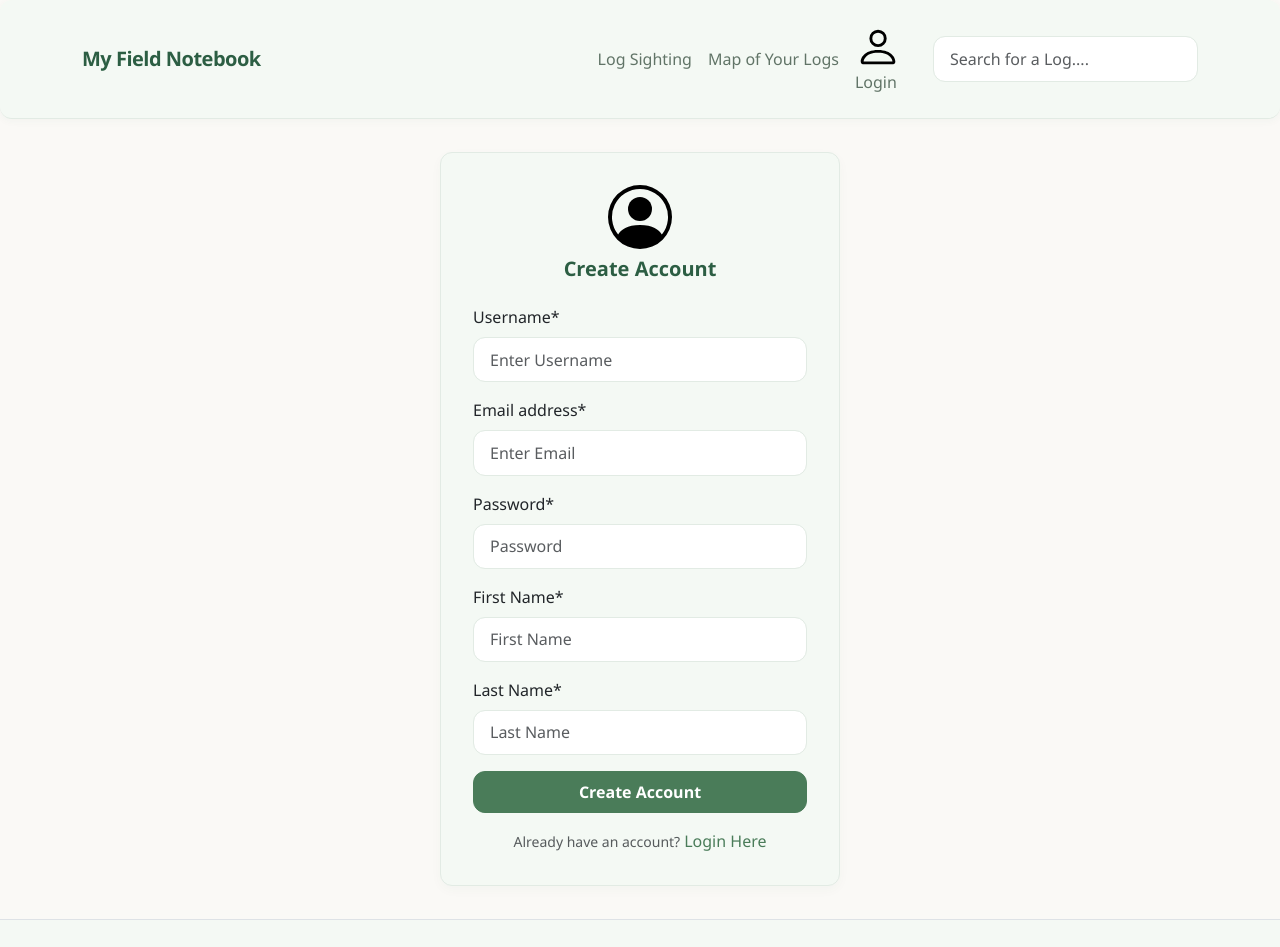
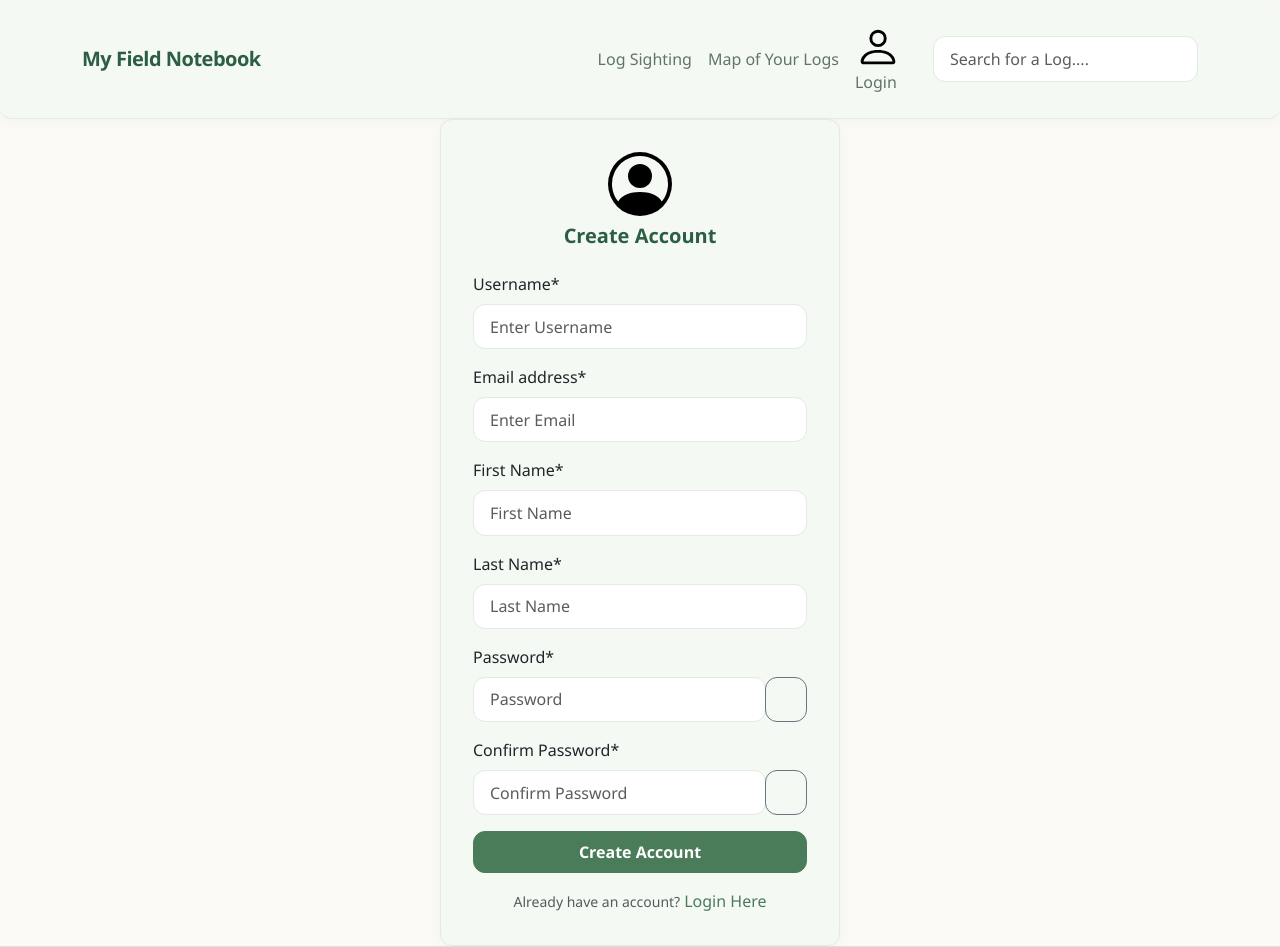
Before and after one commit to aerickson22/Wildlife_Field_NoteBook, a React (Vite) app: page /signup in a window 1280 px wide. Shown: the top 947 px of the page. Built offline with nearby package versions, Linux system fonts and the light colour scheme; no server answers.

Commit message:
added confirm password and hide and unhide password

```diff
--- a/src/pages/Login.jsx
+++ b/src/pages/Login.jsx
@@ -1,9 +1,9 @@
-import { Card, Form, Button, Alert, Spinner } from 'react-bootstrap';
+import { Card, Form, Button, Alert, Spinner, InputGroup } from 'react-bootstrap';
 import { NavLink, useNavigate } from 'react-router-dom';
 import React, { useState } from 'react';
 import { useForm } from "react-hook-form";
 import { useUser } from './../utils/UserContext.jsx';
-import { PersonCircle, X } from 'react-bootstrap-icons';
+import { PersonCircle, X, Eye, EyeSlash  } from 'react-bootstrap-icons';
 import Layout from './../components/Layout.jsx';
 
 export default function Login(){
@@ -12,6 +12,7 @@ export default function Login(){
     const [ show, setShow ] = useState(false);
     const [ err, setErr ] = useState("");
     const { register, handleSubmit, formState: { errors } } = useForm();
+    const [ showPassword, setShowPassword ] = useState(false);
     const navigate = useNavigate();
 
     const toggleShow = () => setShow(!show);
@@ -70,13 +71,19 @@ export default function Login(){
                                     {errors.username && <p className="text-danger small mt-1">Username is required</p>}
                                 </Form.Group>
                                 <Form.Group className="mb-3" controlId="formPassword">
-                                    <Form.Label>Password</Form.Label>
-                                    <Form.Control
-                                    {...register("password", { required: true })}
-                                    type="password"
-                                    placeholder="Password"
-                                    />
-                                    {errors.password && <p className="text-danger small mt-1">Password is required</p>}
+                                    <Form.Label>Password*</Form.Label>
+                                    <InputGroup>
+                                        <Form.Control
+                                            {...register("password", { required: true, minLength: 8 })}
+                                            type={showPassword ? "text" : "password"}
+                                            placeholder="Password"
+                                        />
+                                        <Button variant="outline-secondary" onClick={() => setShowPassword(!showPassword)} tabIndex={-1}>
+                                            {showPassword ? <EyeSlash /> : <Eye />}
+                                        </Button>
+                                    </InputGroup>
+                                    {errors.password?.type === 'required' && <p className="text-danger small mt-1">Password is required</p>}
+                                    {errors.password?.type === 'minLength' && <p className="text-danger small mt-1">Password must be at least 8 characters</p>}
                                 </Form.Group>
                                 <Button variant="primary" type="submit" className="w-100 mb-3" disabled={loading}>
                                     {loading ? (
--- a/src/pages/Signup.jsx
+++ b/src/pages/Signup.jsx
@@ -1,15 +1,19 @@
-import { Card, Form, Button, Alert, Spinner } from 'react-bootstrap';
+import { Card, Form, Button, Alert, Spinner, InputGroup } from 'react-bootstrap';
 import { NavLink, useNavigate } from 'react-router-dom';
 import React, { useState } from 'react';
 import { useForm } from "react-hook-form";
-import { PersonCircle, X } from 'react-bootstrap-icons';
+import { PersonCircle, X, Eye, EyeSlash } from 'react-bootstrap-icons';
 import Layout from './../components/Layout.jsx';
 
 export default function Signup() {
     const [ loading, setLoading ] = useState(false);
     const [ show, setShow ] = useState(false);
+    const [ success, setSuccess ] = useState(false);
     const [ err, setErr ] = useState("");
-    const { register, handleSubmit, formState: { errors } } = useForm();
+    const { register, handleSubmit, watch, formState: { errors } } = useForm();
+    const [ showPassword, setShowPassword ] = useState(false);
+    const [ showConfirmPassword, setShowConfirmPassword ] = useState(false);
+    const password = watch("password");
     const navigate = useNavigate();
 
     const onSubmit = async (data) => {
@@ -27,9 +31,9 @@ export default function Signup() {
                 setShow(true);
                 setLoading(false);
             } else {
-                alert("Account Successfully Created");
+                setSuccess(true);
                 setLoading(false);
-                navigate("/login");
+                setTimeout(() => navigate("/login"), 2000);
             }
         } catch (err) {
             setShow(true);
@@ -54,6 +58,9 @@ export default function Signup() {
                                     <X size={20} />
                                 </Button>
                             </Alert>
+                            <Alert show={success} variant="success" className="py-2">
+                                <p className="mb-0">Account successfully created! Redirecting to login...</p>
+                            </Alert>
                             <Form onSubmit={handleSubmit(onSubmit)}>
                                 <Form.Group className="mb-3" controlId="formUsername">
                                     <Form.Label>Username*</Form.Label>
@@ -75,16 +82,6 @@ export default function Signup() {
                                     {errors.email?.type === 'required' && <p className="text-danger small mt-1">Email is required</p>}
                                     {errors.email?.type === 'pattern' && <p className="text-danger small mt-1">A valid email is required</p>}
                                 </Form.Group>
-                                <Form.Group className="mb-3" controlId="formPassword">
-                                    <Form.Label>Password*</Form.Label>
-                                    <Form.Control
-                                        {...register("password", { required: true, minLength: 8 })}
-                                        type="password"
-                                        placeholder="Password"
-                                    />
-                                    {errors.password?.type === 'required' && <p className="text-danger small mt-1">Password is required</p>}
-                                    {errors.password?.type === 'minLength' && <p className="text-danger small mt-1">Password must be at least 8 characters</p>}
-                                </Form.Group>
                                 <Form.Group className="mb-3" controlId="formFirstName">
                                     <Form.Label>First Name*</Form.Label>
                                     <Form.Control
@@ -102,6 +99,36 @@ export default function Signup() {
                                         placeholder="Last Name"
                                     />
                                     {errors.lastName && <p className="text-danger small mt-1">Last name is required</p>}
+                                </Form.Group>
+                                <Form.Group className="mb-3" controlId="formPassword">
+                                    <Form.Label>Password*</Form.Label>
+                                    <InputGroup>
+                                        <Form.Control
+                                            {...register("password", { required: true, minLength: 8 })}
+                                            type={showPassword ? "text" : "password"}
+                                            placeholder="Password"
+                                        />
+                                        <Button variant="outline-secondary" onClick={() => setShowPassword(!showPassword)} tabIndex={-1}>
+                                            {showPassword ? <EyeSlash /> : <Eye />}
+                                        </Button>
+                                    </InputGroup>
+                                    {errors.password?.type === 'required' && <p className="text-danger small mt-1">Password is required</p>}
+                                    {errors.password?.type === 'minLength' && <p className="text-danger small mt-1">Password must be at least 8 characters</p>}
+                                </Form.Group>
+                                <Form.Group className="mb-3" controlId="formConfirmPassword">
+                                    <Form.Label>Confirm Password*</Form.Label>
+                                    <InputGroup>
+                                        <Form.Control
+                                            {...register("confirmPassword", { required: true, validate: value => value === password })}
+                                            type={showConfirmPassword ? "text" : "password"}
+                                            placeholder="Confirm Password"
+                                        />
+                                        <Button variant="outline-secondary" onClick={() => setShowConfirmPassword(!showConfirmPassword)} tabIndex={-1}>
+                                            {showConfirmPassword ? <EyeSlash /> : <Eye />}
+                                        </Button>
+                                    </InputGroup>
+                                    {errors.confirmPassword?.type === 'required' && <p className="text-danger small mt-1">Please confirm your password</p>}
+                                    {errors.confirmPassword?.type === 'validate' && <p className="text-danger small mt-1">Passwords do not match</p>}
                                 </Form.Group>
                                 <Button variant="primary" type="submit" className="w-100 mb-3" disabled={loading}>
                                     {loading ? (
```
